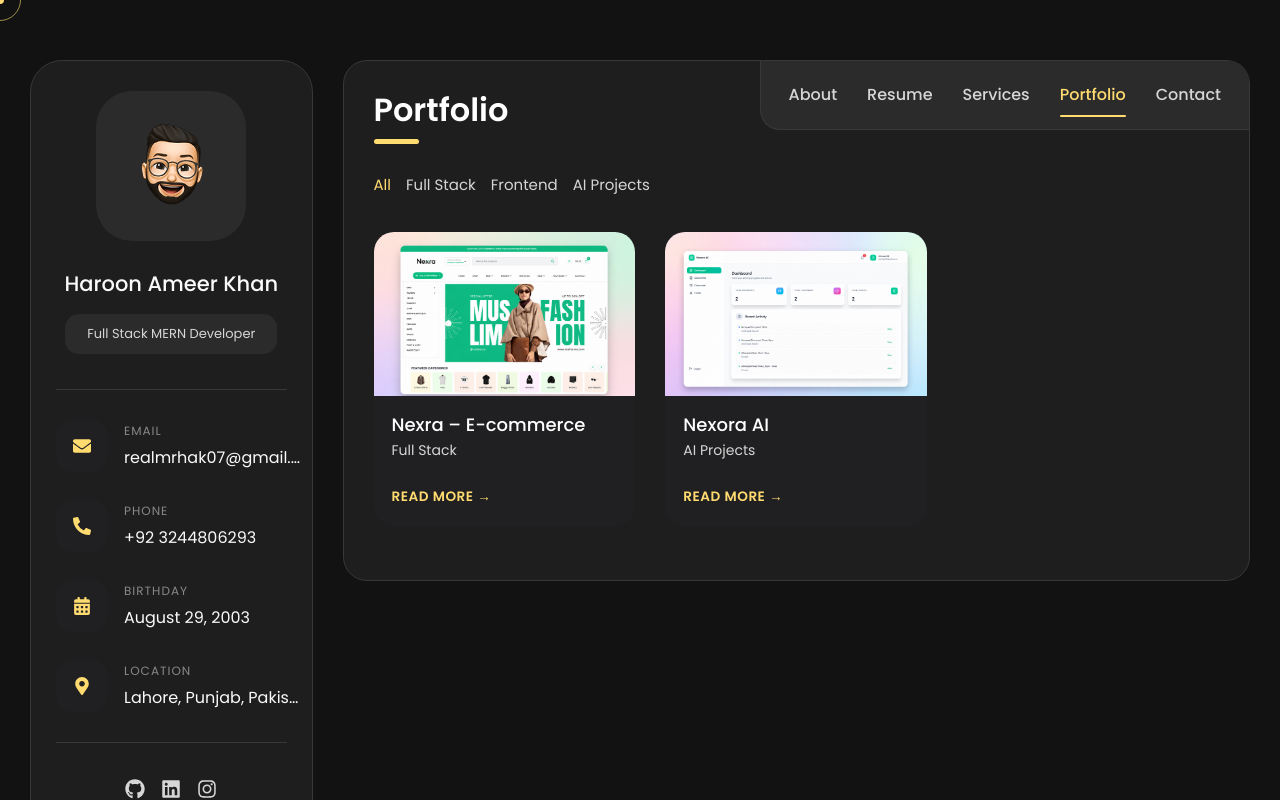
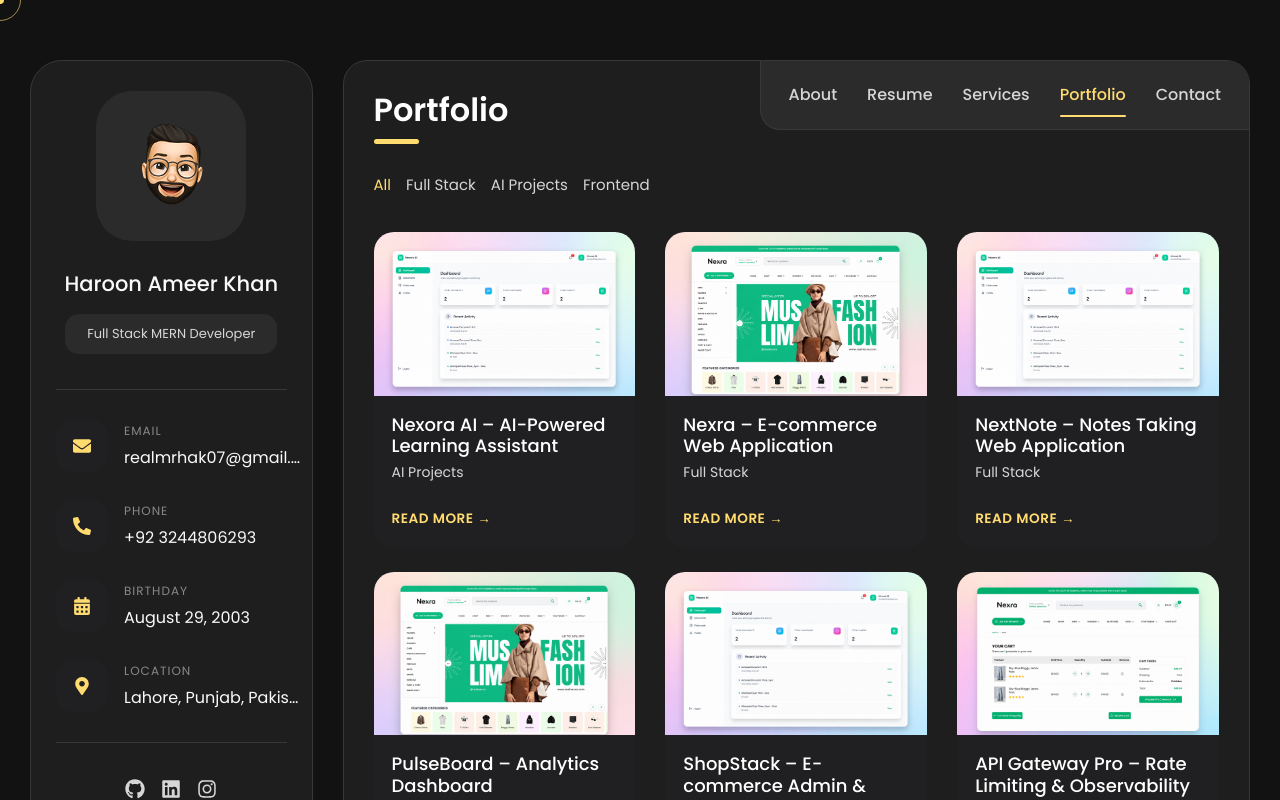
Before and after one commit to realmrhak/My-Portfolio, a React (Vite) app: page /portfolio in a window 1280 px wide. Shown: the top 800 px of the page. Built offline with nearby package versions, Linux system fonts and the light colour scheme.

Commit message:
update message

```diff
--- a/src/components/Portfolio.jsx
+++ b/src/components/Portfolio.jsx
@@ -3,36 +3,26 @@ import { Link } from "react-router-dom";
 import { FaEye, FaChevronDown, FaBookOpen } from "react-icons/fa";
 import PageNavbar from "./PageNavbar.jsx";
 
-import project1 from "../assets/images/project-2-1.png";
-import project2 from "../assets/images/project-1-1.png";
+import { getAllProjects } from "../data/projectsData";
 
 const Portfolio = () => {
   const [activeFilter, setActiveFilter] = useState("All");
   const [dropdownOpen, setDropdownOpen] = useState(false);
   const dropdownRef = useRef(null);
 
-  const projects = useMemo(
-    () => [
-      {
-        title: "Nexra – E-commerce",
-        category: "Full Stack",
-        image: project1,
-        slug: "nexra",
-        link: "https://nexra-demo.vercel.app",
-      },
-      {
-        title: "Nexora AI",
-        category: "AI Projects",
-        image: project2,
-        slug: "nexora-ai",
-        link: "https://nexora-ai-application.vercel.app",
-      },
-    ],
-    [],
-  );
+  const projects = useMemo(() => {
+    // Keep Portfolio card structure consistent with the rest of the UI
+    return getAllProjects().map((p) => ({
+      title: p.title,
+      category: p.category,
+      image: p.thumbnail,
+      slug: p.slug,
+      link: p.liveDemo,
+    }));
+  }, []);
 
   const filters = useMemo(
-    () => ["All", "Full Stack", "Frontend", "AI Projects"],
+    () => ["All", "Full Stack", "AI Projects", "Frontend"],
     [],
   );
 
--- a/src/components/Resume.jsx
+++ b/src/components/Resume.jsx
@@ -17,9 +17,9 @@ const Resume = () => {
 
   const experience = [
     {
-      title: "Frontend Developer Intern",
-      date: "Jan 2025 — Apr 2025",
-      desc: "Building responsive React applications and portfolio websites.",
+      title: "Full Stack Developer Intern",
+      date: "Jan 2026 — Apr 2026",
+      desc: "Worked on developing and maintaining web applications using React and Node.js.",
     },
     // {
     //   title: 'Freelance Web Designer',
--- a/src/data/projectsData.js
+++ b/src/data/projectsData.js
@@ -109,8 +109,200 @@ const projectsData = {
     duration: "2 months",
     role: "Full Stack Developer",
     year: "2026"
+  },
+
+  // ===== Dummy / Expanded Portfolio Projects =====
+  "pulseboard": {
+    id: 4,
+    slug: "pulseboard",
+    title: "PulseBoard – Analytics Dashboard",
+    category: "Frontend",
+    overview: "A modern analytics dashboard that visualizes product metrics with interactive charts, filters, and export-ready reports.",
+    description: [
+      "PulseBoard helps teams track KPIs in real time using interactive chart components, date-range filtering, and customizable widgets.",
+      "The dashboard is built for speed: data is normalized on the client and chart rendering is optimized to avoid UI jank.",
+      "Users can export filtered summaries as reports for stakeholders and presentations."
+    ],
+    features: [
+      "Interactive charts with responsive layouts",
+      "Date range and segment filters",
+      "Widget-based dashboard customization",
+      "Client-side caching for faster navigation",
+      "CSV export for filtered datasets",
+      "Accessible UI with keyboard-friendly controls"
+    ],
+    challenges: [
+      { challenge: "Keeping chart rendering smooth with large datasets.", solution: "Implemented memoization, throttled filter updates, and virtualized long lists." },
+      { challenge: "Designing responsive dashboards that remain readable on mobile.", solution: "Used adaptive layouts and simplified chart density at smaller breakpoints." }
+    ],
+    techStack: ["React.js", "Tailwind CSS", "TypeScript", "Chart.js", "REST APIs"],
+    liveDemo: "https://pulseboard-demo.vercel.app",
+    github: "https://github.com/haroonameer/pulseboard",
+    thumbnail: project02,
+    images: [project02, project001, project0002],
+    duration: "1.5 months",
+    role: "Frontend Developer",
+    year: "2026"
+  },
+
+  "shopstack": {
+    id: 5,
+    slug: "shopstack",
+    title: "ShopStack – E-commerce Admin & Storefront",
+    category: "Full Stack",
+    overview: "A MERN-based e-commerce platform with admin inventory controls, product management, and a streamlined checkout flow.",
+    description: [
+      "ShopStack provides a complete shopping experience: browsing, cart management, checkout, and order tracking.",
+      "Admins can manage products, categories, stock levels, and promotions from a dedicated dashboard.",
+      "The backend includes secure endpoints for authentication, role-based access, and order updates."
+    ],
+    features: [
+      "JWT authentication with role-based authorization",
+      "Admin dashboard for product and inventory management",
+      "Shopping cart, checkout, and order tracking",
+      "Image upload pipeline and media optimization",
+      "RESTful API built with Node.js and Express.js"
+    ],
+    challenges: [
+      { challenge: "Preventing inconsistent cart state across sessions.", solution: "Stored cart data server-side and synchronized updates on login." },
+      { challenge: "Managing performance for category and search queries.", solution: "Added query optimizations and indexing strategy for MongoDB." }
+    ],
+    techStack: ["MongoDB", "Express.js", "React.js", "Node.js", "JWT", "Bootstrap"],
+    liveDemo: "https://shopstack-demo.vercel.app",
+    github: "https://github.com/haroonameer/shopstack",
+    thumbnail: project01,
+    images: [project01, project002, project0001],
+    duration: "2 months",
+    role: "Full Stack Developer",
+    year: "2026"
+  },
+
+  "apigateway-pro": {
+    id: 6,
+    slug: "apigateway-pro",
+    title: "API Gateway Pro – Rate Limiting & Observability",
+    category: "AI Projects",
+    overview: "A backend-focused project that adds API gateway capabilities including rate limiting, request logging, and usage monitoring.",
+    description: [
+      "API Gateway Pro provides a centralized way to manage traffic with per-key rate limits and consistent response handling.",
+      "It includes request tracing with unique IDs, structured logging, and dashboards to view usage patterns.",
+      "The system is designed for scalability and integrates cleanly with existing Express services."
+    ],
+    features: [
+      "Rate limiting by API key and IP",
+      "Structured request logging with trace IDs",
+      "Usage metrics and health endpoints",
+      "Middleware-based enforcement",
+      "Configurable policies for different routes"
+    ],
+    challenges: [
+      { challenge: "Keeping overhead low while collecting logs and metrics.", solution: "Used lightweight middleware and buffered logging to reduce latency." },
+      { challenge: "Avoiding race conditions in counters.", solution: "Used atomic increments and TTL-based buckets." }
+    ],
+    techStack: ["Node.js", "Express.js", "MongoDB", "Redis", "Observability"],
+    liveDemo: "https://apigateway-pro-demo.vercel.app",
+    github: "https://github.com/haroonameer/apigateway-pro",
+    thumbnail: project0002,
+    images: [project0002, project002, project001],
+    duration: "1 month",
+    role: "Backend Developer",
+    year: "2026"
+  },
+
+  "meetflow": {
+    id: 7,
+    slug: "meetflow",
+    title: "MeetFlow – Scheduling & Team Booking",
+    category: "Full Stack",
+    overview: "A scheduling web app that enables teams to create availability slots, book meetings, and receive confirmations automatically.",
+    description: [
+      "MeetFlow simplifies coordination by providing availability management, booking rules, and conflict detection.",
+      "Users can schedule one-on-one or group sessions with reminders and confirmation status.",
+      "The backend stores bookings securely and exposes endpoints for calendar views."
+    ],
+    features: [
+      "Availability slot creation and editing",
+      "Booking with conflict validation",
+      "Email notification workflow (placeholder integration)",
+      "Calendar views with month/week layouts",
+      "Secure authentication and protected routes"
+    ],
+    challenges: [
+      { challenge: "Preventing overlapping bookings.", solution: "Implemented transactional conflict checks on slot reservation." }
+    ],
+    techStack: ["React.js", "Node.js", "Express.js", "MongoDB", "JWT", "Bootstrap"],
+    liveDemo: "https://meetflow-demo.vercel.app",
+    github: "https://github.com/haroonameer/meetflow",
+    thumbnail: project02,
+    images: [project02, project0001, project002],
+    duration: "1.5 months",
+    role: "Full Stack Developer",
+    year: "2026"
+  },
+
+  "voice-to-notes": {
+    id: 8,
+    slug: "voice-to-notes",
+    title: "VoiceToNotes – Speech to Study Notes",
+    category: "AI Projects",
+    overview: "An AI-assisted note generator that converts spoken lectures into structured summaries and action items.",
+    description: [
+      "VoiceToNotes turns voice recordings into readable notes by generating summaries, bullet points, and key takeaways.",
+      "It organizes outputs into sections to make reviewing faster and more effective for exams.",
+      "The app is designed as a lightweight prototype where AI calls can be swapped for different providers."
+    ],
+    features: [
+      "Speech-to-text (placeholder integration)",
+      "Automated summary generation",
+      "Key takeaways and action items extraction",
+      "Export notes to PDF (placeholder integration)",
+      "User accounts with secure storage"
+    ],
+    challenges: [
+      { challenge: "Maintaining quality for different accents and recording conditions.", solution: "Added normalization and adjustable confidence thresholds." }
+    ],
+    techStack: ["React.js", "Node.js", "Express.js", "Python", "AI APIs", "MongoDB"],
+    liveDemo: "https://voice-to-notes-demo.vercel.app",
+    github: "https://github.com/haroonameer/voice-to-notes",
+    thumbnail: project01,
+    images: [project01, project001, project0001],
+    duration: "2 months",
+    role: "Full Stack Developer",
+    year: "2026"
+  },
+
+  "secure-patient-portal": {
+    id: 9,
+    slug: "secure-patient-portal",
+    title: "SecurePatient Portal – Appointment & Records",
+    category: "Full Stack",
+    overview: "A secure patient portal with appointments, medical record upload, and role-based access for clinics.",
+    description: [
+      "SecurePatient Portal is built to streamline appointment booking and provide patients with easy access to records.",
+      "Clinic staff can manage appointments, upload documents, and review patient history based on permissions.",
+      "Designed with security-first practices and protected API endpoints."
+    ],
+    features: [
+      "Role-based access for patients and clinic staff",
+      "Appointment booking and status tracking",
+      "Document upload and secure retrieval",
+      "JWT authentication and protected routes",
+      "Responsive UI for mobile and desktop"
+    ],
+    challenges: [
+      { challenge: "Securing file access and preventing unauthorized downloads.", solution: "Implemented signed URLs / access checks on protected endpoints." }
+    ],
+    techStack: ["React.js", "Node.js", "Express.js", "MongoDB", "JWT", "Bootstrap"],
+    liveDemo: "https://secure-patient-portal-demo.vercel.app",
+    github: "https://github.com/haroonameer/secure-patient-portal",
+    thumbnail: project0002,
+    images: [project0002, project002, project0001],
+    duration: "2 months",
+    role: "Full Stack Developer",
+    year: "2026"
   }
 };
+
 
 // Helper function to get project by slug
 export const getProjectBySlug = (slug) => {
```
